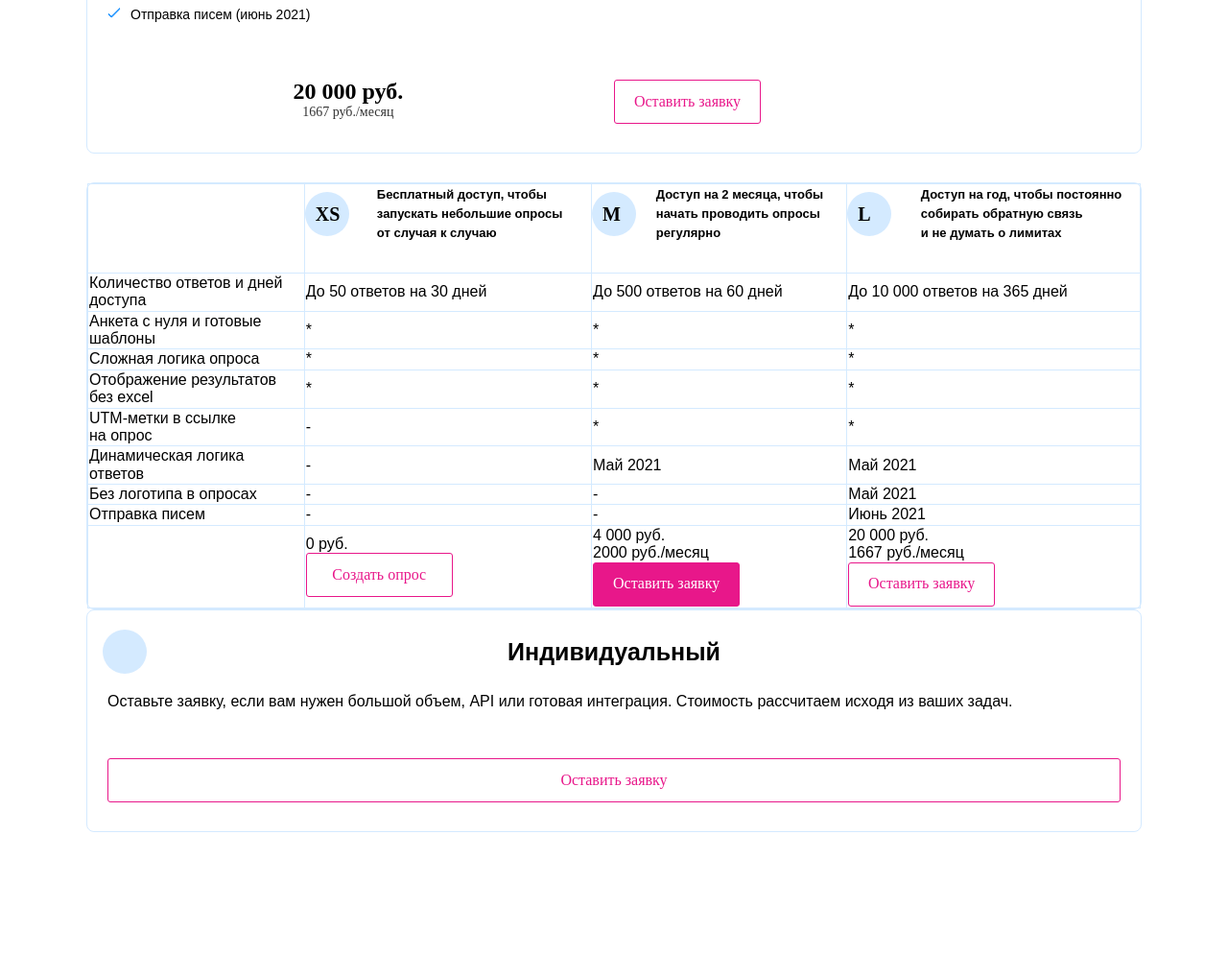
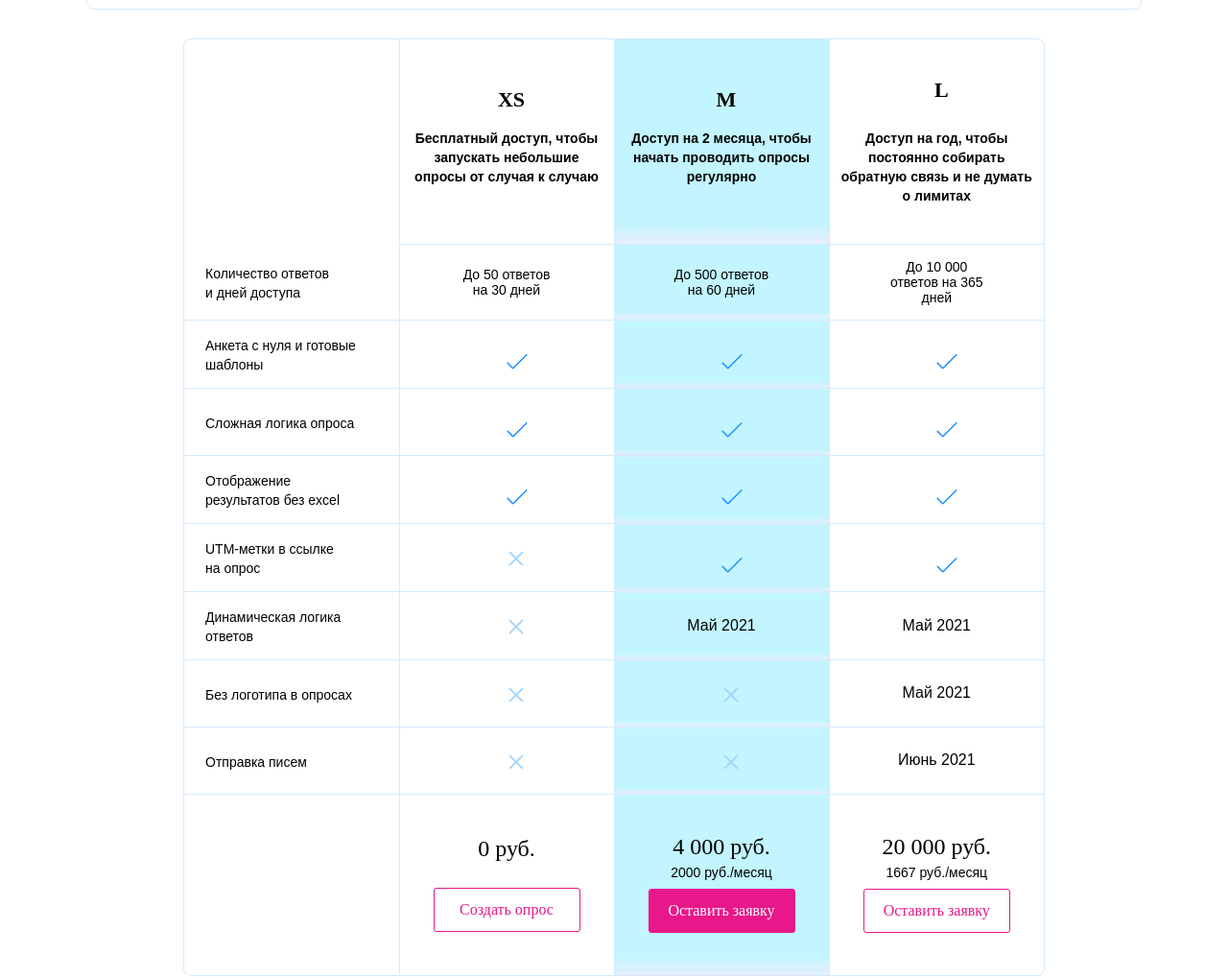
Before and after one commit to Yar56/test-task-37b, a website: page src/index.html in a window 1280 px wide. Shown: the part 1145-2164 px from the top of the page at 96% size. Before the commit the page ends 2122 px from the top, so only its background shows below. Drawn offline with nearby package versions, Linux system fonts and the light colour scheme; files that its build step writes are made by us from their sources; a web font is replaced by a local one.

Commit message:
change mixin button and fix table

```diff
--- a/src/index.html
+++ b/src/index.html
@@ -89,7 +89,7 @@
                 <button class="button button_l">Оставить заявку</button>
               </div>
             </div>
-            <table class="table" border="1">
+            <table class="table" cellspacing="0" border="1">
               <tr>
                 <td class="empty"></td>
                 <td>
@@ -107,7 +107,7 @@
                 <td>
                   <div class="rate">
                     <div class="rate__title">
-                      <div class="rate__logo rate__logo_xs">
+                      <div class="rate__logo rate__logo_m">
                         M
                       </div>
                       <div class="rate__descr">
@@ -119,7 +119,7 @@
                 <td>
                   <div class="rate">
                     <div class="rate__title">
-                      <div class="rate__logo rate__logo_xs">
+                      <div class="rate__logo rate__logo_l">
                         L
                       </div>
                       <div class="rate__descr">
@@ -137,44 +137,44 @@
               </tr>
               <tr>
                 <td>Анкета с&nbsp;нуля и&nbsp;готовые шаблоны</td>
-                <td>*</td>
-                <td>*</td>
-                <td>*</td>
+                <td class="check"></td>
+                <td class="check"></td>
+                <td class="check"></td>
               </tr>
               <tr>
                 <td>Сложная логика опроса</td>
-                <td>*</td>
-                <td>*</td>
-                <td>*</td>
+                <td class="check"></td>
+                <td class="check"></td>
+                <td class="check"></td>
               </tr>
               <tr>
                 <td>Отображение результатов без excel</td>
-                <td>*</td>
-                <td>*</td>
-                <td>*</td>
+                <td class="check"></td>
+                <td class="check"></td>
+                <td class="check"></td>
               </tr>
               <tr>
                 <td>UTM-метки в&nbsp;ссылке на&nbsp;опрос</td>
-                <td>-</td>
-                <td>*</td>
-                <td>*</td>
+                <td class="cancel"></td>
+                <td class="check"></td>
+                <td class="check"></td>
               </tr>
               <tr>
                 <td>Динамическая логика ответов</td>
-                <td>-</td>
+                <td class="cancel"></td>
                 <td>Май 2021</td>
                 <td>Май 2021</td>
               </tr>
               <tr>
                 <td>Без логотипа в&nbsp;опросах</td>
-                <td>-</td>
-                <td>-</td>
+                <td class="cancel"></td>
+                <td class="cancel"></td>
                 <td>Май 2021</td>
               </tr>
               <tr>
                 <td>Отправка писем</td>
-                <td>-</td>
-                <td>-</td>
+                <td class="cancel"></td>
+                <td class="cancel"></td>
                 <td>Июнь 2021</td>
               </tr>
               <tr>
@@ -182,7 +182,7 @@
                 <td>
                   <div class="price">
                     <div class="price__content">
-                      <div class="price__total">0&nbsp;руб.</div>
+                      <div class="price__total price__total_xs">0&nbsp;руб.</div>
                     </div>
                     <button class="button button_xs">Создать опрос</button>
                   </div>
@@ -197,11 +197,13 @@
                   </div>
                 </td>
                 <td>
-                  <div class="price__content">
-                    <div class="price__total">20 000 руб.</div>
-                    <div class="price__monthly">1667 руб./месяц</div>
+                  <div class="price">
+                    <div class="price__content">
+                      <div class="price__total">20 000 руб.</div>
+                      <div class="price__monthly">1667 руб./месяц</div>
+                    </div>
+                    <button class="button button_l">Оставить заявку</button>
                   </div>
-                  <button class="button button_l">Оставить заявку</button>
                 </td>
               </tr>
             </table>
--- a/src/sass/base/mixin.sass
+++ b/src/sass/base/mixin.sass
@@ -9,6 +9,7 @@
     font-style: #{$style}
 
 @mixin normal-button()
+  cursor: pointer
   font-family: 'ProximaNovaCond'
   width: 120px
   height: 46px
@@ -16,5 +17,39 @@
   border-radius: 3px
   background: $button-normal-color
   color: #fff
+  &:hover, &:active
+    background: $button-hover-color
   @media (min-width: 700px)
     width: 153px
+
+@mixin check
+  content: ''
+  display: block
+  position: absolute
+  bottom: 12px
+  top: 4px
+  left: 0px
+  width: 14px
+  height: 6px
+  border-top-right-radius: 2px
+  border-bottom-right-radius: 2px
+  border-top-left-radius: 2px
+  border-right: 2px solid #2998FF
+  border-top: 2px solid #2998FF
+  transform: rotate(135deg)
+  @media  ( min-width: 1020px )
+    width: 22px
+    height: 10px
+    top: 50%
+    left: 50%
+
+@mixin cancel($state)
+  content: ''
+  display: block
+  position: absolute
+  width: 20px
+  top: 50%
+  left: 50%
+  transform: rotate($state)
+  border: 1px solid #A3D6FF
+  border-radius: 10px
--- a/src/sass/style.sass
+++ b/src/sass/style.sass
@@ -23,20 +23,20 @@ body
   &_xs,&_l
     background: #fff
     color: $button-normal-color
+    &:hover, &:active
+      background: $button-normal-color
+      color: #fff
   &_uniq
     background: #fff
     color: $button-normal-color
     width: 100%
+    &:hover, &:active
+      background: $button-normal-color
+      color: #fff
+    @media (min-width: 1020px )
+      width: 207px
 
-.table
-  display: none
-  @media ( min-width: 1020px )
-    display: block
-    border: 1px solid $main-color
-    border-radius: 8px
-    border-collapse: collapse
-    .empty
-      min-width: 200px
+
 .container
   padding: 70px 16px 62px 16px
   min-width: 288px
@@ -45,7 +45,7 @@ body
   @media ( min-width: 700px) and ( max-width: 1019px )
     padding: 39px 50px 85px 50px
     min-width: 700px
-    max-width: 900px
+    max-width: 930px
   @media (min-width: 1020px )
     padding: 39px 50px 85px 50px
     min-width: 930px
@@ -82,6 +82,14 @@ body
       &_uniq
         @media ( min-width: 700px) and ( max-width: 1019px )
           display: none !important
+        @media (min-width: 1020px)
+          width: 930px
+          margin: 0 auto
+          padding: 50px 36px 57px 50px
+        @media ( min-width: 1020px)
+          grid-template-columns: 2fr 1fr
+          grid-template-areas: "title ." "features price" !important
+          grid-column-gap: 180px
     .rate
       display: grid
       grid-template-areas: "title" "features" "price"
@@ -113,6 +121,10 @@ body
             background: $main-color
             border-radius: 50%
             z-index: -1
+          @media ( min-width: 1020px)
+            justify-items: flex-start
+            &::before
+              content: none
       &__logo
         font-family: 'ProximaNovaCond'
         font-weight: 700
@@ -147,6 +159,8 @@ body
           font-weight: 700
           line-height: 26px
           font-size: 25px
+          @media ( min-width: 1020px)
+            font-size: 22px
       &__features
         grid-area: features
         display: flex
@@ -156,6 +170,9 @@ body
         margin-bottom: 50px
         @media ( min-width: 700px) and ( max-width: 1019px )
           margin-bottom: 0px
+        @media ( min-width: 1020px)
+          font-size: 14px
+          margin: 0
       .features
         &__item
           margin-bottom: 8px
@@ -165,20 +182,7 @@ body
           padding-left: 1.5rem
           line-height: 20px
           &::before
-            content: ''
-            display: block
-            position: absolute
-            bottom: 12px
-            top: 4px
-            left: 0px
-            width: 14px
-            height: 6px
-            border-top-right-radius: 2px
-            border-bottom-right-radius: 2px
-            border-top-left-radius: 2px
-            border-right: 2px solid #2998FF
-            border-top: 2px solid #2998FF
-            transform: rotate(135deg)
+            @include check
       &__price
         grid-area: price
         display: grid
@@ -200,6 +204,8 @@ body
             align-self: start
         &_uniq
           grid-template-columns: 1fr
+          @media ( min-width: 1020px)
+            margin-top: -30%
       .price
         line-height: 22px
         &__total
@@ -214,15 +220,86 @@ body
           @media ( min-width: 700px) and ( max-width: 1019px )
             text-align: center
 
-
-// @media screen and ( min-width: 700px)
-//   .container
-//     padding: 39px 50px 85px 50px
-//     .title
-//       &__content
-//         font-size: 40px
-//         line-height: 40px
-//     .rates
-//       .rate
-//         &_uniq
-//           display: none
+.table
+  display: none
+  @media ( min-width: 1020px )
+    display: block
+    border: 1px solid $main-color
+    border-radius: 8px
+    border-collapse: collapse
+    margin: 0 auto
+    margin-bottom: 50px
+    tr
+      &:last-child
+        td
+          &:nth-child(n+2)
+            border-bottom: none
+    tr>td
+      &:last-child
+        border-right: none
+    tr
+      td
+        border-left: none
+        border-top: none
+    tr:last-child
+      height: 188px
+      .price
+        &__content
+        &__total
+          font-family: 'ProximaNovaCond'
+          font-size: 24px
+          line-height: 22px
+          margin-bottom: 5px
+          &_xs
+            margin-bottom: 30px
+        &__monthly
+          font-size: 14px
+          line-height: 22px
+          margin-bottom: 6px
+    tr
+      &:nth-child(2)
+        td
+          width: 224px
+          padding: 15px 60px
+          font-size: 14px
+    tr > td
+      &:nth-child(1)
+        text-align: left
+        padding: 16px 37px 14px 22px
+        font-size: 14px
+        line-height: 20px
+      &:nth-child(3)
+        background: #F9FBFF
+        background: linear-gradient(180deg, rgba(194,245,255,1) 90%, rgba(232,238,255,1) 100%)
+    .check
+      position: relative
+      &::before
+        @include check
+    .cancel
+      position: relative
+      &::before
+        @include cancel(45deg)
+      &::after
+        @include cancel(-45deg)
+    .rate
+      &__title
+        grid-template-columns: 100% !important
+        grid-template-rows: 1fr 1fr
+        margin: 12px 10px 39px 10px !important
+        justify-items: center !important
+      &__logo
+        font-size: 22px !important
+        &::before
+          background: none !important
+      &__descr
+        text-align: center
+        font-size: 14px !important
+    td
+      min-width: 200px
+      max-width: 230px
+      text-align: center
+    tr
+      height: 70px
+    .empty
+      min-width: 200px
+      border-bottom: 1px solid white
```
